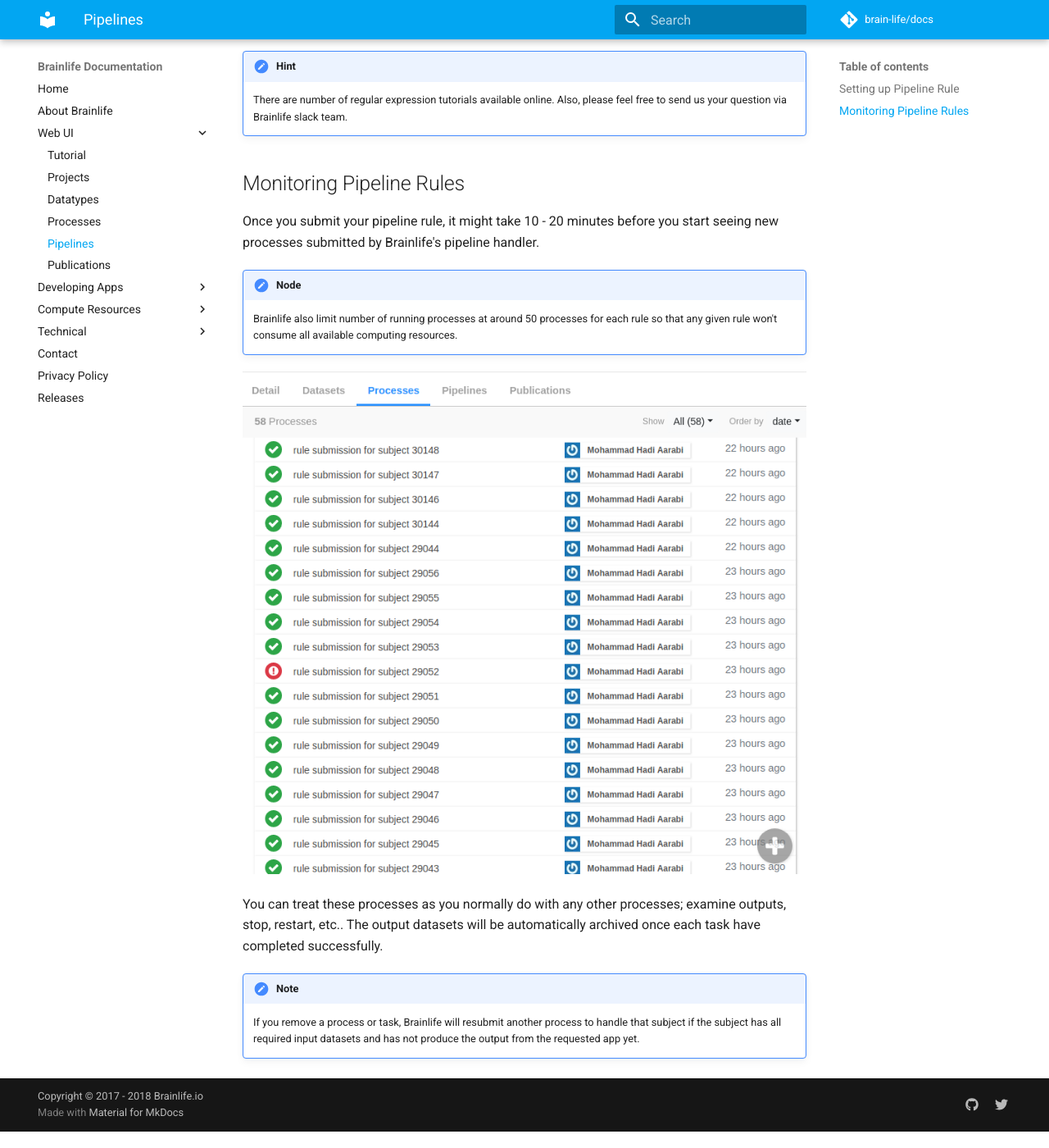
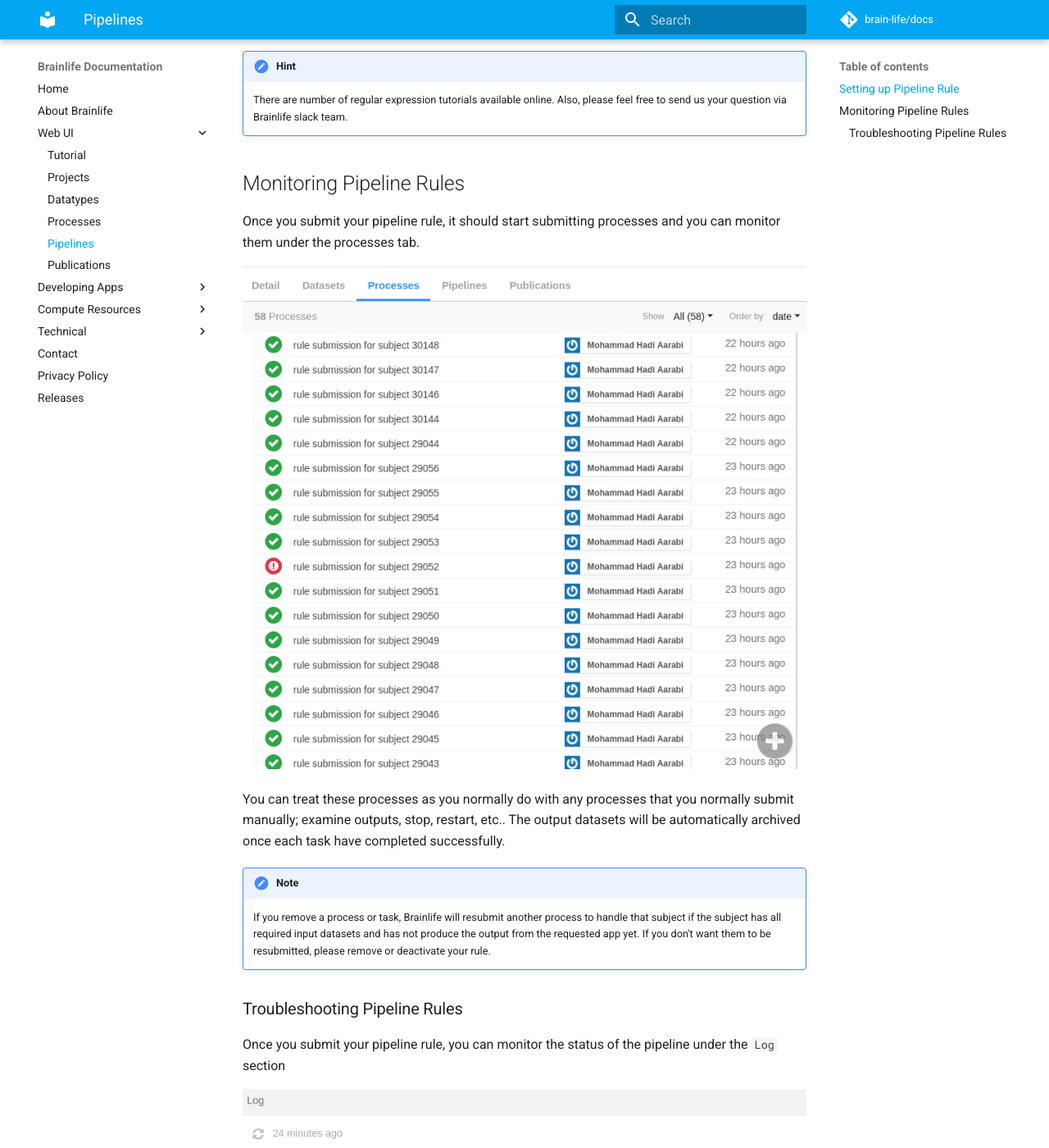
Before and after one commit to brainlife/docs, an MkDocs documentation site: the page built from docs/user/pipeline.md, in a window 1280 px wide and 1400 px high, scrolled down 2313 px. Shown: the whole window at 82% size. Built offline with MkDocs 1.6.1 and Material for MkDocs 9.7.7, drawn with Linux system fonts in a browser that asks for light colours; comment, search, counter and statistics services are not loaded; old or Windows-style settings are respelled for this version of MkDocs; some of the changed text lies outside the part shown.

Commit message:
added information about pipeline log

```diff
--- a/docs/user/pipeline.md
+++ b/docs/user/pipeline.md
@@ -45,14 +45,24 @@
 
 ## Monitoring Pipeline Rules
 
-Once you submit your pipeline rule, it might take 10 - 20 minutes before you start seeing new processes submitted by Brainlife's pipeline handler.
-
-!!! node
-    Brainlife also limit number of running processes at around 50 processes for each rule so that any given rule won't consume all available computing resources.
+Once you submit your pipeline rule, it should start submitting processes and you can monitor them under the processes tab.
 
 ![pipeline.processes](/img/pipeline.processes.png)
 
-You can treat these processes as you normally do with any other processes; examine outputs, stop, restart, etc.. The output datasets will be automatically archived once each task have completed successfully.
+<!--
+!!! node
+    Brainlife also limit number of running processes at around 50 processes for each rule so that any given rule won't consume all available computing resources.
+-->
+
+You can treat these processes as you normally do with any processes that you normally submit manually; examine outputs, stop, restart, etc.. The output datasets will be automatically archived once each task have completed successfully.
 
 !!! note
-    If you remove a process or task, Brainlife will resubmit another process to handle that subject if the subject has all required input datasets and has not produce the output from the requested app yet.
+    If you remove a process or task, Brainlife will resubmit another process to handle that subject if the subject has all required input datasets and has not produce the output from the requested app yet. If you don't want them to be resubmitted, please remove or deactivate your rule.
+
+### Troubleshooting Pipeline Rules
+
+Once you submit your pipeline rule, you can monitor the status of the pipeline under the `Log` section
+
+![pipeline.processes](/img/pipeline.log.png)
+
+Information here should help you troubleshoot what Brainlife is doing with your rule, and most importantly, why it's not submitting proceses.
```
Also changed, not shown: README.md (added, +3 -0 lines), docs/img/pipeline.log.png (added), 1 other file.
